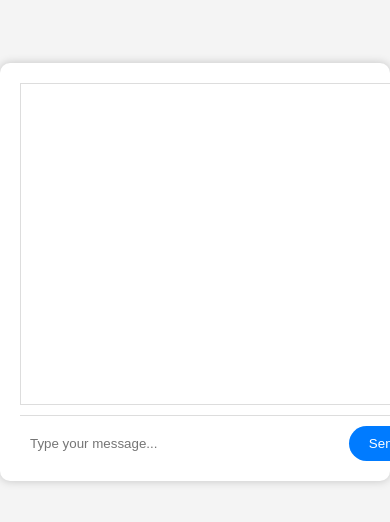
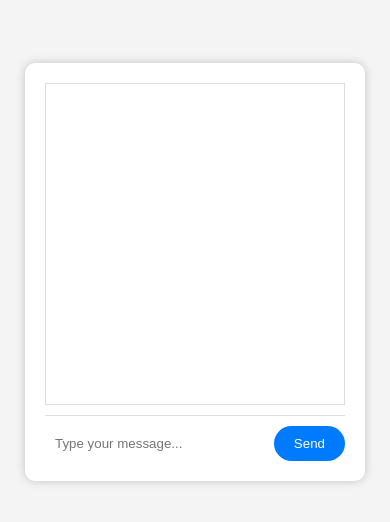
Before and after one commit to ivanmirandaortega/askhola-prototype.github.io, a website: page src/index.html in a window 390 px wide. Shown: the part 150-672 px from the top of the page. Drawn offline with Linux system fonts and the light colour scheme.

Commit message:
added media query for mobile

```diff
--- a/src/style.css
+++ b/src/style.css
@@ -52,3 +52,9 @@ body {
 	margin-left: 10px;
 	cursor: pointer;
 }
+
+@media only screen and (min-width: 390px) {
+	.chat-box {
+		width: 300px;
+	}
+}
```
